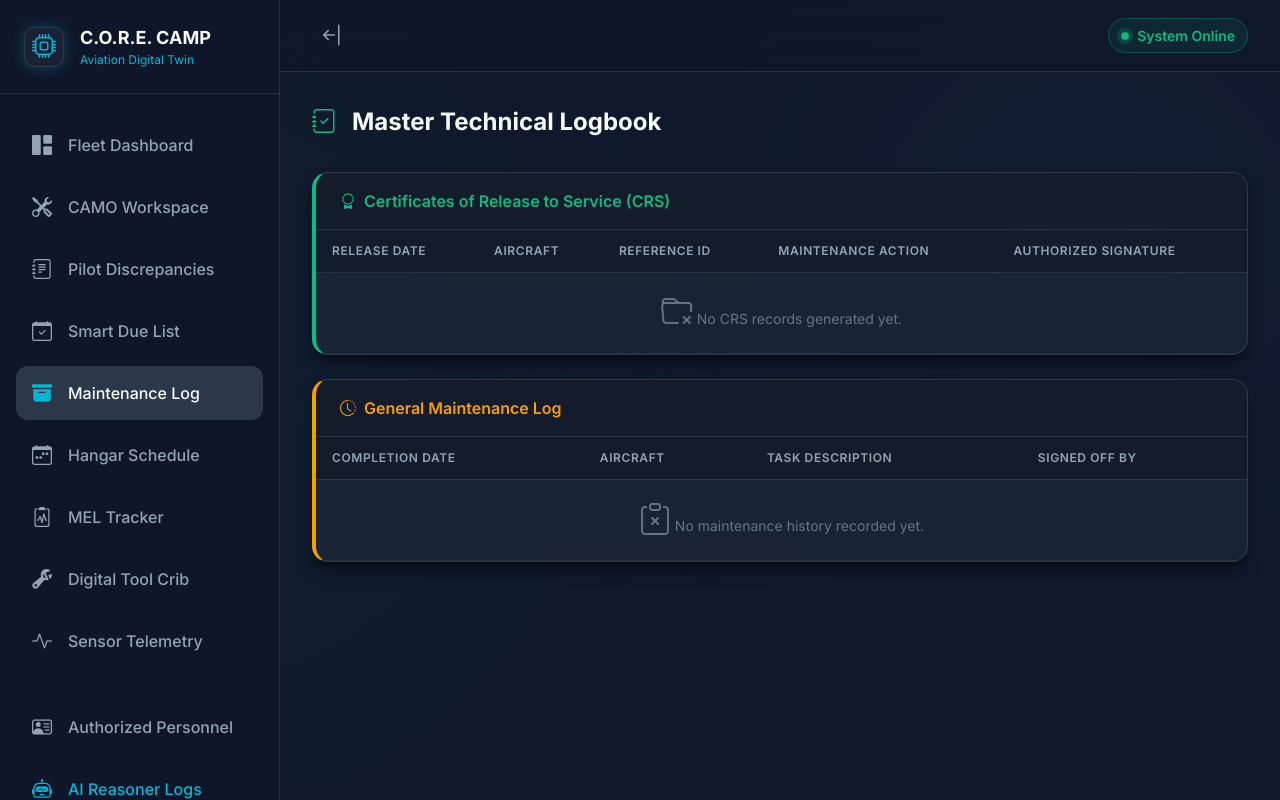
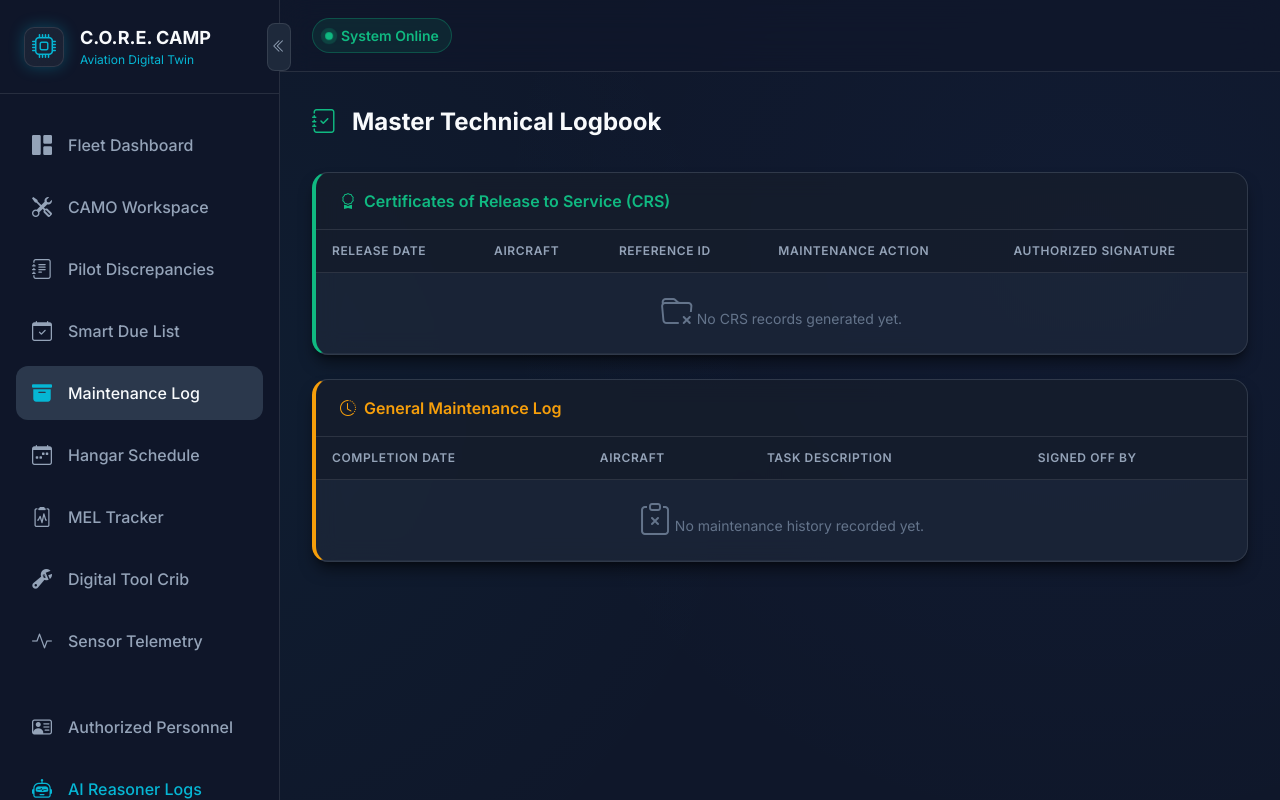
Before and after one commit to kingksjo/camp-system-ii, a Flask app: page /history in a window 1280 px wide. Run offline with Flask 3, Linux system fonts and the light colour scheme; data that the repository does not hold is empty.

Commit message:
feat: enhanced sidebar toggle with persistent state, repositioned button, and improved icon transitions

```diff
--- a/static/style.css
+++ b/static/style.css
@@ -98,6 +98,7 @@ a:hover {
     align-items: center;
     gap: 16px;
     border-bottom: 1px solid var(--border-subtle);
+    position: relative;
 }
 
 .sidebar-logo {
@@ -150,6 +151,32 @@ a:hover {
     padding: 24px 0;
     justify-content: center;
     gap: 0;
+}
+
+.sidebar-toggle {
+    position: absolute;
+    right: -12px;
+    top: 50%;
+    transform: translateY(-50%);
+    width: 24px;
+    height: 48px;
+    display: flex;
+    align-items: center;
+    justify-content: center;
+    background: var(--bg-panel-solid);
+    border: 1px solid var(--border-subtle);
+    border-radius: 8px;
+    color: var(--text-secondary);
+    font-size: 0.875rem;
+    cursor: pointer;
+    z-index: 101;
+    transition: color var(--transition-fast), background var(--transition-fast);
+}
+
+.sidebar-toggle:hover {
+    color: var(--accent-cyan);
+    background: var(--bg-panel-hover);
+    border-color: var(--accent-cyan-glow);
 }
 
 .sidebar-nav {
@@ -207,22 +234,6 @@ a:hover {
     backdrop-filter: blur(16px);
     border-bottom: 1px solid var(--border-subtle);
     z-index: 10;
-}
-
-.nav-toggle {
-    background: transparent;
-    border: none;
-    color: var(--text-secondary);
-    font-size: 1.5rem;
-    cursor: pointer;
-    transition: color var(--transition-fast), background var(--transition-fast);
-    padding: 8px;
-    border-radius: 8px;
-}
-
-.nav-toggle:hover {
-    color: var(--text-primary);
-    background: var(--bg-panel);
 }
 
 .system-status {
--- a/templates/base.html
+++ b/templates/base.html
@@ -30,6 +30,9 @@
                 <div style="font-weight: 700; font-size: 1.125rem;">C.O.R.E. CAMP</div>
                 <div style="font-size: 0.75rem; color: var(--accent-cyan);">Aviation Digital Twin</div>
             </div>
+            <button class="sidebar-toggle" id="sidebarToggle" title="Collapse sidebar">
+                <i class="bi bi-chevron-double-left"></i>
+            </button>
         </div>
 
         <nav class="sidebar-nav">
@@ -88,10 +91,6 @@
 
         <!-- Glassmorphic Top Nav -->
         <header class="top-nav">
-            <button class="nav-toggle" id="sidebarToggle" title="Toggle Sidebar">
-                <i class="bi bi-arrow-bar-left"></i>
-            </button>
-
             <div class="system-status">
                 <div class="pulse-dot"></div>
                 System Online
@@ -111,6 +110,27 @@
     document.addEventListener("DOMContentLoaded", function() {
         const toggleBtn = document.getElementById('sidebarToggle');
         const sidebar = document.getElementById('sidebar');
+        const STORAGE_KEY = 'camp_sidebar_collapsed';
+
+        function updateToggleIcon() {
+            const icon = toggleBtn.querySelector('i');
+            if (sidebar.classList.contains('collapsed')) {
+                icon.className = 'bi bi-chevron-double-right';
+                toggleBtn.title = 'Expand sidebar';
+            } else {
+                icon.className = 'bi bi-chevron-double-left';
+                toggleBtn.title = 'Collapse sidebar';
+            }
+        }
+
+        // Restore saved state on load (desktop only)
+        if (window.innerWidth > 768) {
+            const saved = localStorage.getItem(STORAGE_KEY);
+            if (saved === 'true') {
+                sidebar.classList.add('collapsed');
+            }
+        }
+        updateToggleIcon();
 
         toggleBtn.addEventListener('click', function(e) {
             e.stopPropagation();
@@ -119,15 +139,9 @@
                 sidebar.classList.remove('collapsed');
             } else {
                 sidebar.classList.toggle('collapsed');
+                localStorage.setItem(STORAGE_KEY, sidebar.classList.contains('collapsed'));
             }
-
-            // Dynamic arrow flip based on sidebar state
-            const icon = toggleBtn.querySelector('i');
-            if (sidebar.classList.contains('collapsed')) {
-                icon.className = 'bi bi-arrow-bar-right';
-            } else {
-                icon.className = 'bi bi-arrow-bar-left';
-            }
+            updateToggleIcon();
         });
 
         // Close sidebar on mobile when clicking outside
```
